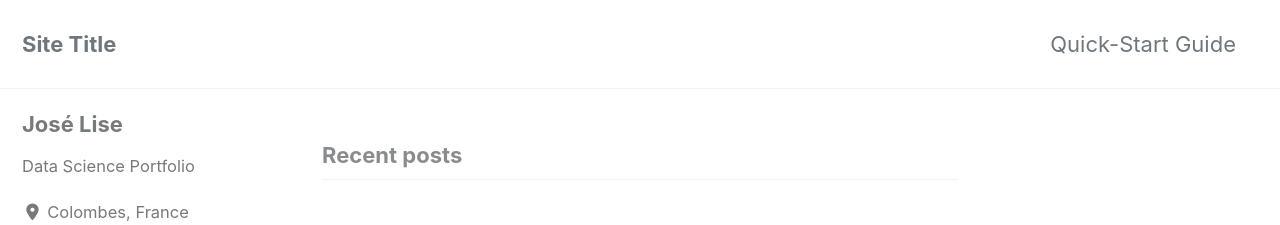
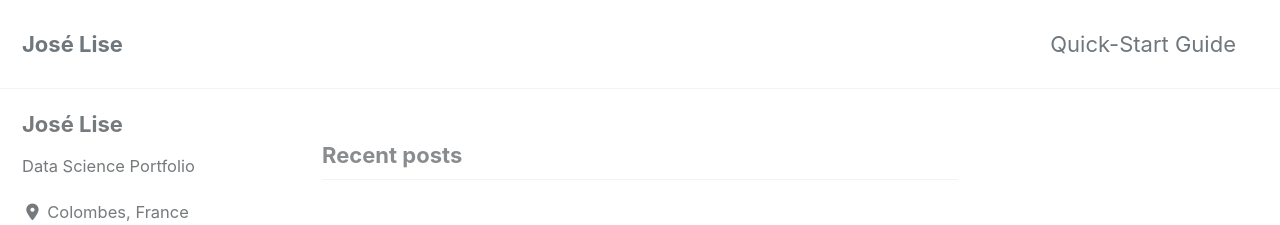
Before and after one commit to cjlise/ds-portfolio, a Jekyll site: the page built from index.html, in a window 1280 px wide and 900 px high. Shown: the top 225 px of the window. Built offline with Jekyll 4.4.1, drawn with Linux system fonts in a browser that asks for light colours; cached includes are drawn as plain includes; nearby versions of some CDN libraries; the list of posts is cut into pages by our own code.

Commit message:
update _config

```diff
--- a/_config.yml
+++ b/_config.yml
@@ -16,7 +16,7 @@ minimal_mistakes_skin    : "default" # "air", "aqua", "contrast", "dark", "dirt"
 
 # Site Settings
 locale                   : "en-US"
-title                    : "Site Title"
+title                    : "José Lise"
 title_separator          : "-"
 subtitle                 : # site tagline that appears below site title in masthead
 name                     : "José Lise"
```
